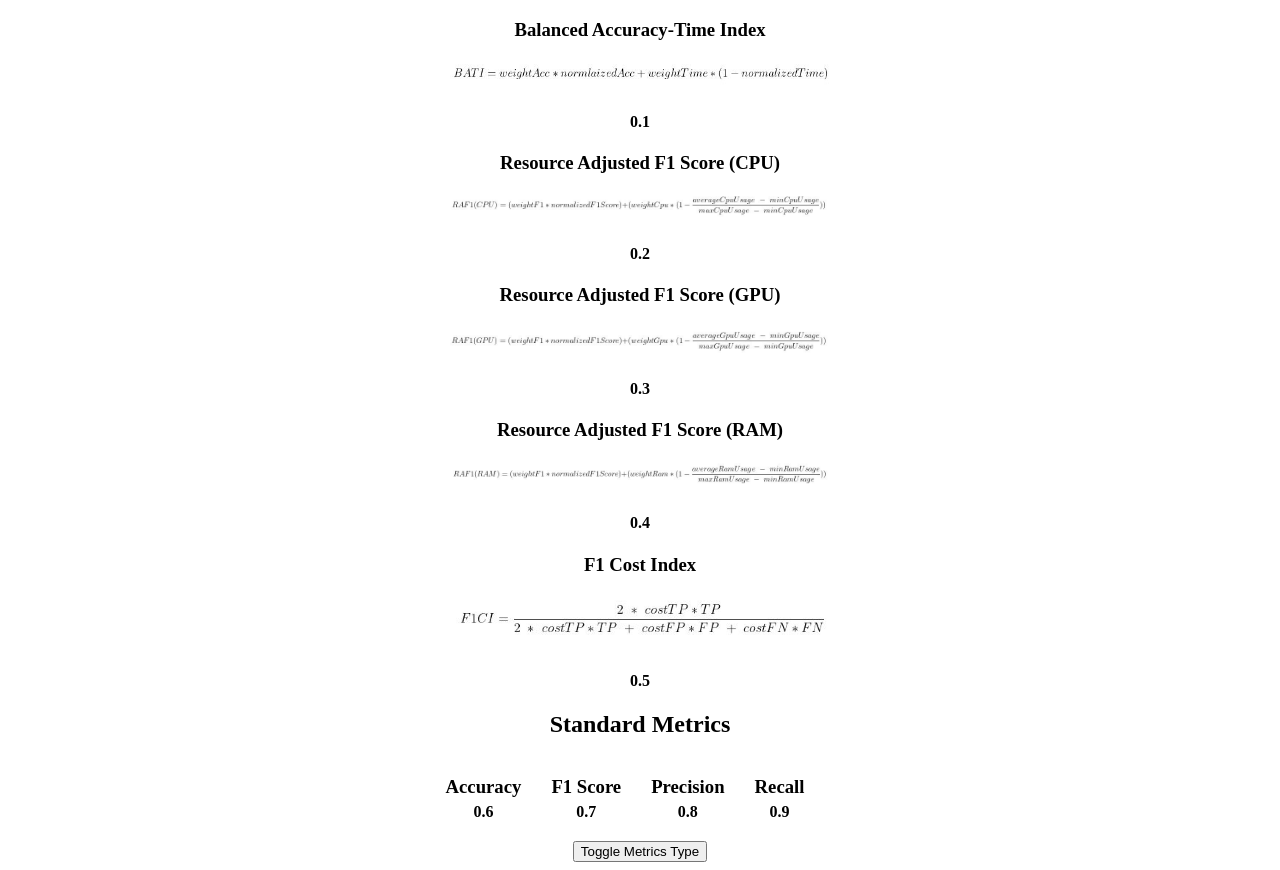
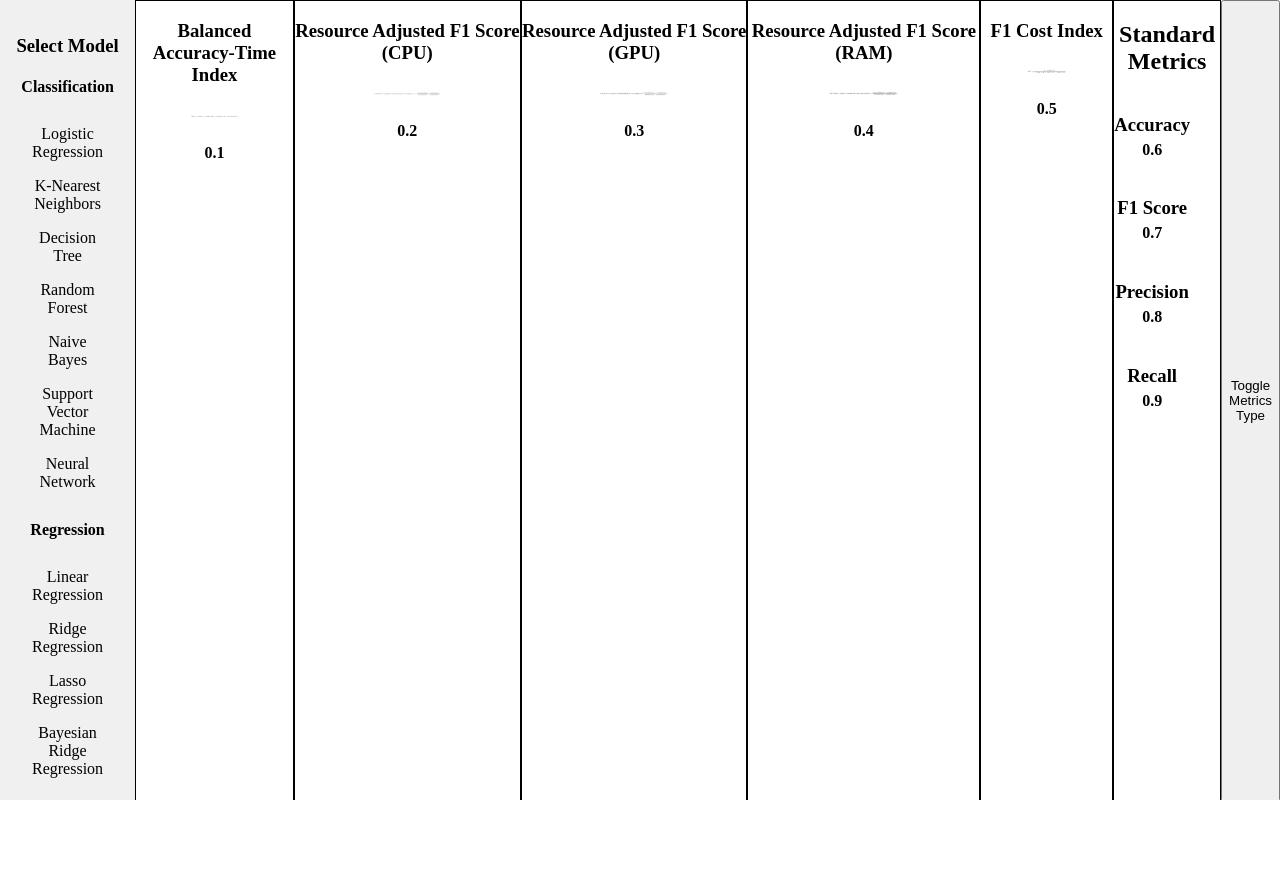
Before and after one commit to Akshay-De-Silva/FYP-Dashboard, a React (Create React App) app: page / in a window 1280 px wide. After the commit the page ends 800 px from the top, so only its background shows below. Built offline with nearby package versions, Linux system fonts and the light colour scheme.

Commit message:
Sidebar + initial flexbox

```diff
--- a/src/App.css
+++ b/src/App.css
@@ -1,5 +1,23 @@
 .App {
   text-align: center;
+  display: flex;
+  flex-direction: row;
+  min-height: 100vh;
+  margin: 0;
+  padding: 0;
+}
+
+html, body {
+  margin: 0;
+  padding: 0;
+  height: 100vh;
+  width: 100vw;
+  overflow: hidden;
+}
+
+.outlinedComponent {
+  border: 1px solid black;
+}
 
 .standard-metric-container {
   display: flex;
@@ -17,4 +35,28 @@
   margin-bottom: 20px;
   margin-right: 30px;
 }
+
+.sidebar {
+  background-color: #f0f0f0;
+  padding: 1rem;
+  width: 200px;
 }
+
+.sidebar h2 {
+  margin-top: 0;
+}
+
+.sidebar ul {
+  list-style: none;
+  margin: 0;
+  padding: 0;
+}
+
+.sidebar li {
+  padding: 0.5rem 1rem;
+  cursor: pointer;
+}
+
+.sidebar li:hover {
+  background-color: #e0e0e0;
+}
--- a/src/App.tsx
+++ b/src/App.tsx
@@ -3,6 +3,7 @@ import { useState } from "react";
 import { Metric } from "./components/Metric";
 import result from "./result.json";
 import { StandardMetric } from "./components/StandardMetric";
+import { SideBar } from "./components/SideBar";
 
 const Type = {
   classification: "classification",
@@ -148,6 +149,7 @@ function App() {
 
   return (
     <div className="App">
+      <SideBar />
       {metricType === Type.classification
         ? classMetrics.map((metric, index) => (
             <Metric
--- a/src/components/Metric.tsx
+++ b/src/components/Metric.tsx
@@ -4,7 +4,7 @@ export const Metric = (props: {
   result: number;
 }) => {
   return (
-    <div>
+    <div className="outlinedComponent">
       <h3>{props.name}</h3>
       <img
         src={props.formulaImage}
--- /dev/null
+++ b/src/components/SideBar.tsx
@@ -0,0 +1,24 @@
+export const SideBar = () => {
+  return (
+    <div className="sidebar">
+      <h3>Select Model</h3>
+      <h4>Classification</h4>
+      <ul>
+        <li>Logistic Regression</li>
+        <li>K-Nearest Neighbors</li>
+        <li>Decision Tree</li>
+        <li>Random Forest</li>
+        <li>Naive Bayes</li>
+        <li>Support Vector Machine</li>
+        <li>Neural Network</li>
+      </ul>
+      <h4>Regression</h4>
+      <ul>
+        <li>Linear Regression</li>
+        <li>Ridge Regression</li>
+        <li>Lasso Regression</li>
+        <li>Bayesian Ridge Regression</li>
+      </ul>
+    </div>
+  );
+};
--- a/src/components/StandardMetric.tsx
+++ b/src/components/StandardMetric.tsx
@@ -11,7 +11,7 @@ export const StandardMetric = (props: {
   result4: number;
 }) => {
   return (
-    <div>
+    <div className="outlinedComponent">
       <h2>Standard Metrics</h2>
       <div className="standard-metric-container">
         <div>
```
Lines whose indentation alone changed are shown as unchanged.
